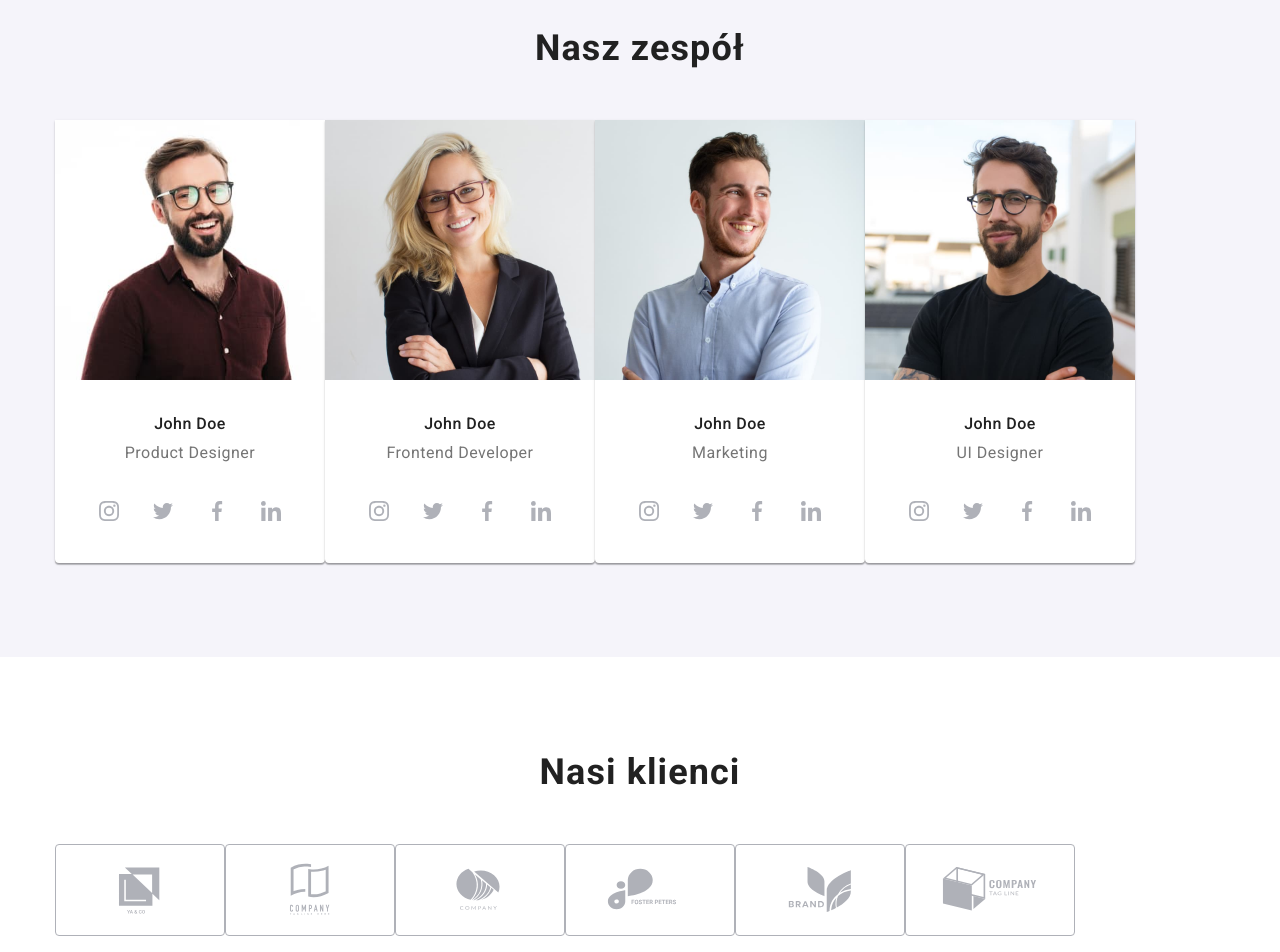
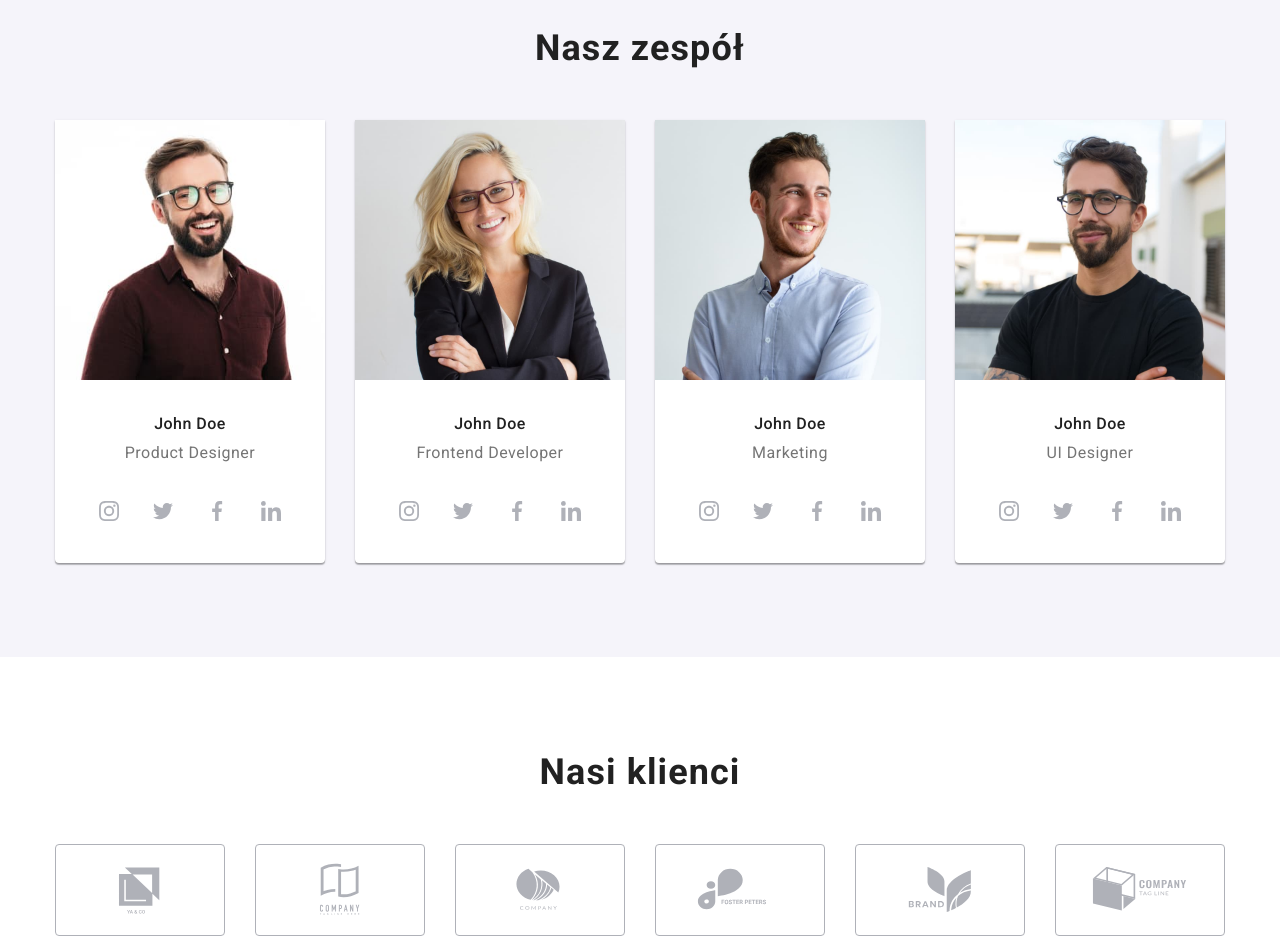
Before and after one commit to JacekPasierb/goit-markup-hw-07, a plain HTML site: page index.html in a window 1280 px wide. Shown: the part 1680-2632 px from the top of the page. Drawn offline with nearby package versions, Linux system fonts and the light colour scheme.

Commit message:
klasa image-layout zastosowana globalnie

```diff
--- a/css/styles.css
+++ b/css/styles.css
@@ -35,6 +35,11 @@ a:focus {
   text-align: center;
   letter-spacing: 00.03em;
   margin-bottom: 50px;
+}
+.image-layout {
+  display: flex;
+  gap: 30px;
+  align-items: flex-start;
 }
 
 :root {
@@ -218,11 +223,7 @@ a:focus {
   height: 70px;
 }
 /* ===================== >  WHAT DOING < ===============================*/
-.what-doing__list {
-  display: flex;
-  gap: 30px;
-  align-items: flex-start;
-}
+
 .what-doing__item {
   position: relative;
 }
--- a/index.html
+++ b/index.html
@@ -129,7 +129,7 @@
         <section class="section">
           <div class="what-doing">
             <h2 class="section__head">Czym się zajmujemy</h2>
-            <ul class="what-doing__list">
+            <ul class="what-doing__list image-layout">
               <li class="what-doing__item">
                 <img
                   class="what-doing__image"
@@ -167,7 +167,7 @@
       <section class="our-team section">
         <div class="container">
           <h2 class="section__head">Nasz zespół</h2>
-          <ul class="gap-image">
+          <ul class="image-layout">
             <li>
               <figure class="border-gap-image">
                 <img
@@ -365,7 +365,7 @@
       </section>
       <div class="container section">
         <h2 class="section__head">Nasi klienci</h2>
-        <ul class="gap-image">
+        <ul class="image-layout">
           <li>
             <a class="border-client" href="#">
               <svg class="icon-client">
```
